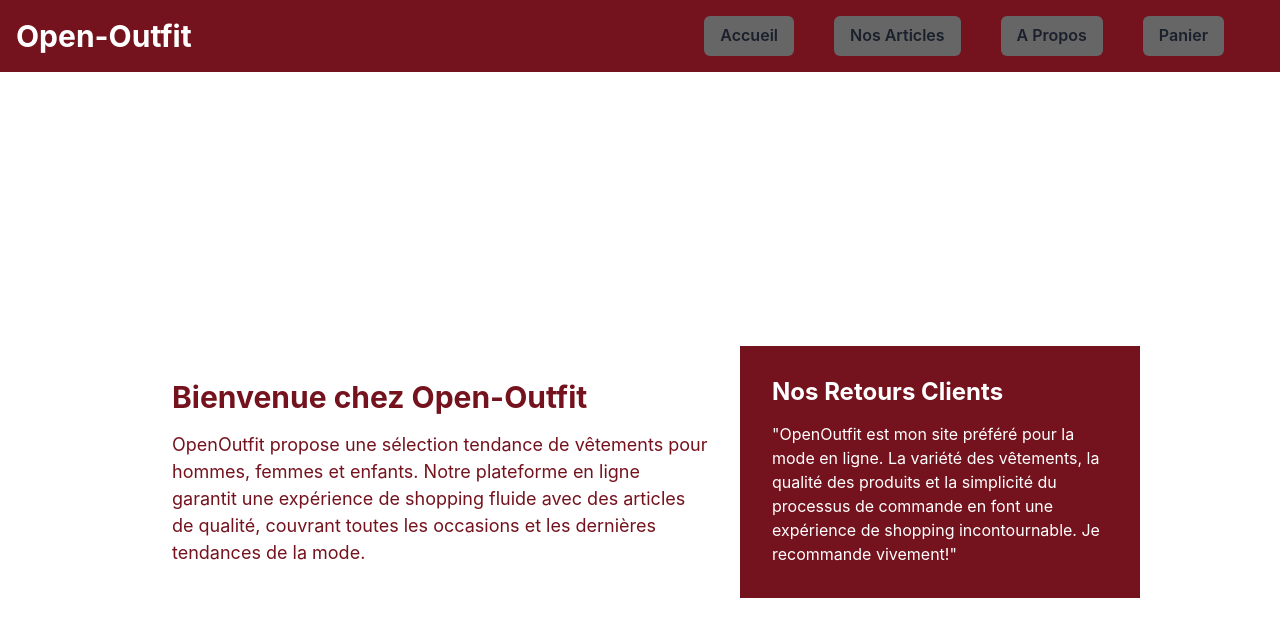
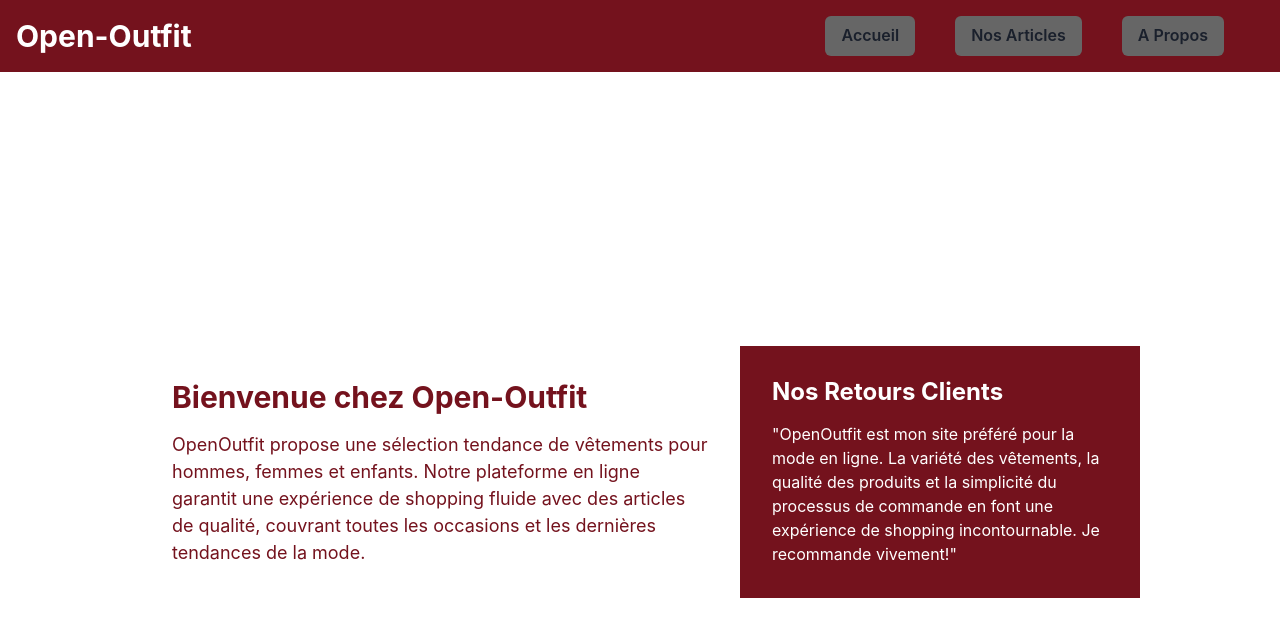
Before and after one commit to Sweeefty/OpenOutfit, a Next.js app in the folder open-outfit/: page / in a window 1280 px wide. Shown: the top 636 px of the page. Built offline with nearby package versions, Linux system fonts and the light colour scheme.

Commit message:
moving cart into Products

```diff
--- a/open-outfit/src/components/layout.tsx
+++ b/open-outfit/src/components/layout.tsx
@@ -32,20 +32,7 @@ export default function Header() {
         <Button as={NextLink} href="/About" variant="ghost" bg="#666666" mr={10}>
           A Propos
         </Button>
-        <Button variant="ghost" bg="#666666" mr={10} onClick={openCartModal}>
-          Panier
-        </Button>
       </Flex>
-
-      <Modal isOpen={isCartModalOpen} onClose={closeCartModal}>
-        <ModalOverlay />
-        <ModalContent>
-          <ModalHeader>Mon Panier</ModalHeader>
-          <ModalCloseButton />
-          <ModalBody>
-          </ModalBody>
-        </ModalContent>
-      </Modal>
     </Flex>
   );
 }
```
